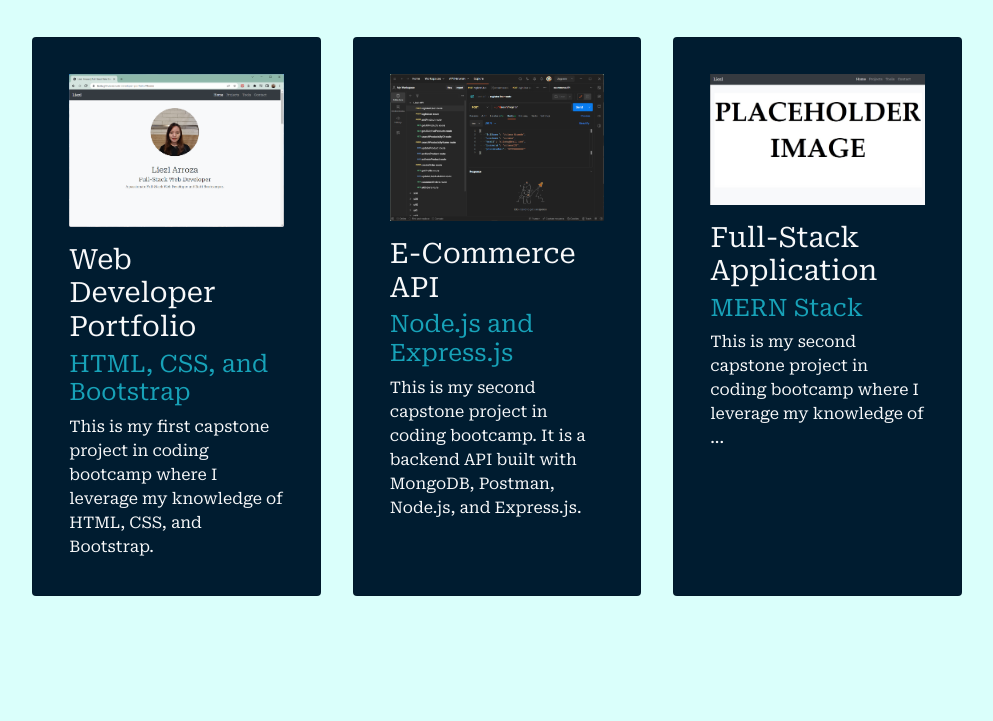
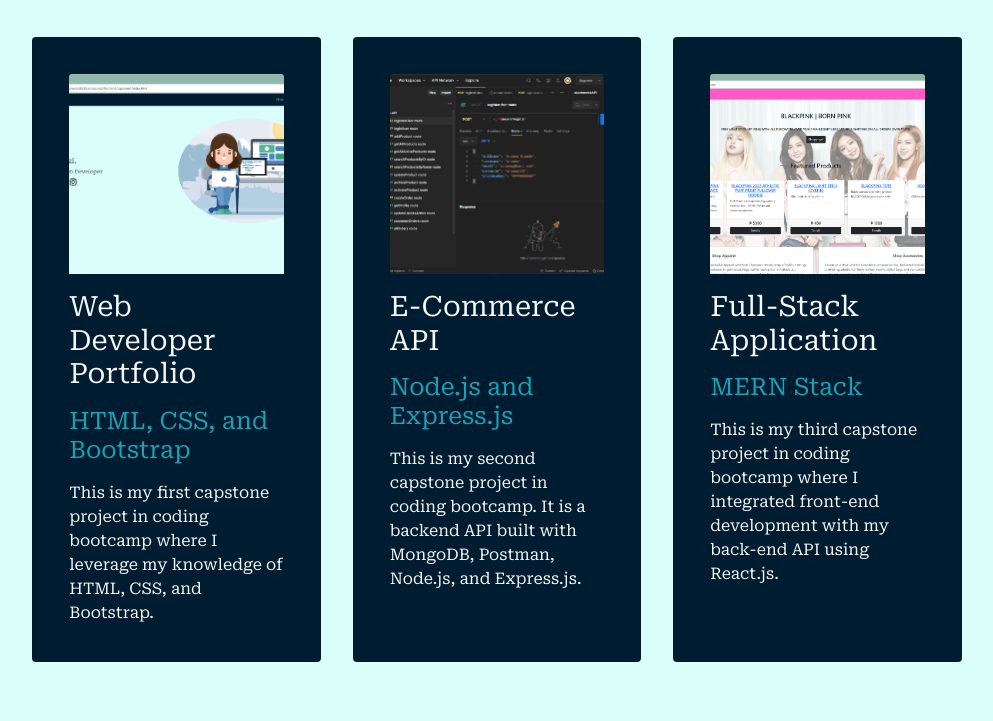
Before and after one commit to liezla/web-portfolio, a plain HTML site: page index.html in a window 1280 px wide. Shown: the part 798-1519 px from the top of the page, without its empty margins (143-1136 px from the left). Drawn offline with nearby package versions, Linux system fonts and the light colour scheme.

Commit message:
Added capstone 3

```diff
--- a/index.css
+++ b/index.css
@@ -41,4 +41,9 @@ nav {
 	background-color: #176B87;
 }
 
+.card-img-top {
+	height: 200px;
+	object-fit: cover;
+}
+
 /* color pallette src https://colorhunt.co/palette/001c30176b8764ccc5dafffb*/
--- a/index.html
+++ b/index.html
@@ -20,13 +20,13 @@
 <body>
 	<!-- NAVBAR START -->
 	<nav class="navbar fixed-top navbar-expand-lg navbar-dark mb-2">
-		  <a class="navbar-brand" href="#home">&lt;/&gt; L I E Z L</a>
+		  <a class="navbar-brand mx-3" href="#home">&lt;/&gt; L I E Z L</a>
 		  <button class="navbar-toggler" type="button" data-toggle="collapse" data-target="#navbarSupportedContent" aria-controls="navbarSupportedContent" aria-expanded="false" aria-label="Toggle navigation">
 		    <span class="navbar-toggler-icon"></span>
 		  </button>
 
 		  <div class="collapse navbar-collapse" id="navbarSupportedContent">
-		    <ul class="navbar-nav ml-auto d-grid gap-3 mx-5">
+		    <ul class="navbar-nav ml-auto d-grid gap-3 mx-3">
 		      <li class="nav-item">
 		        <a class="nav-link" href="#home">Home<span class="sr-only">(current)</span></a>
 		      </li>
@@ -82,9 +82,9 @@
 	        <!-- First Card Start -->
 	        <div class="card text-light col-md-3 m-3 p-3">
 	          <div class="card-body">
-	            <img src="./images/capstone1001.png" width="400" height="400" class="img-fluid">
-	            <h3 class="card-title mt-3">Web Developer Portfolio</h3>
-	            <h4 class="card-subtitle mb-2 text-info">HTML, CSS, and Bootstrap</h4>
+	            <img src="./images/capstone1002.png" class="img-fluid card-img-top">
+	            <h3 class="card-title my-3">Web Developer Portfolio</h3>
+	            <h4 class="card-subtitle my-3 text-info">HTML, CSS, and Bootstrap</h4>
 	            <p class="card-text">This is my first capstone project in coding bootcamp where I leverage my knowledge of HTML, CSS, and Bootstrap.</p>
 	          </div>
 	        </div>
@@ -93,9 +93,9 @@
 	        <!-- Second Card Start -->
 	        <div class="card text-light col-md-3 m-3 p-3">
 	          <div class="card-body">
-	            <img src="./images/capstone2001.png" width="400" height="400" class="img-fluid">
-	            <h3 class="card-title mt-3">E-Commerce API</h3>
-	            <h4 class="card-subtitle mb-2 text-info">Node.js and Express.js</h4>
+							<a href="https://capstone-2-arroza.onrender.com/"><img src="./images/capstone2001.png" class="img-fluid card-img-top"></a>
+	            <h3 class="card-title my-3">E-Commerce API</h3>
+	            <h4 class="card-subtitle my-3 text-info">Node.js and Express.js</h4>
 	            <p class="card-text">This is my second capstone project in coding bootcamp. It is a backend API built with MongoDB, Postman, Node.js, and Express.js. </p>
 	          </div>
 	        </div>
@@ -104,10 +104,10 @@
 	        <!-- Third Card Start -->
 	        <div class="card text-light col-md-3 m-3 p-3">
 	          <div class="card-body">
-	            <img src="./images/proj-ph.jpg" width="400" height="400" class="img-fluid">
-	            <h3 class="card-title mt-3">Full-Stack Application</h3>
-	            <h4 class="card-subtitle mb-2 text-info">MERN Stack</h4>
-	            <p class="card-text">This is my second capstone project in coding bootcamp where I leverage my knowledge of ...</p>
+							<a href="https://arroza-liezl-fullstack-capstone3-e8re.vercel.app/"><img src="./images/capstone3001.png" class="img-fluid card-img-top"></a>
+	            <h3 class="card-title my-3">Full-Stack Application</h3>
+	            <h4 class="card-subtitle my-3 text-info">MERN Stack</h4>
+	            <p class="card-text">This is my third capstone project in coding bootcamp where I integrated front-end development with my back-end API using React.js.</p>
 	          </div>
 	        </div>
 	        <!-- Third Card End -->
```
Also changed, not shown: images/capstone1002.png (added), images/capstone3001.png (added).
